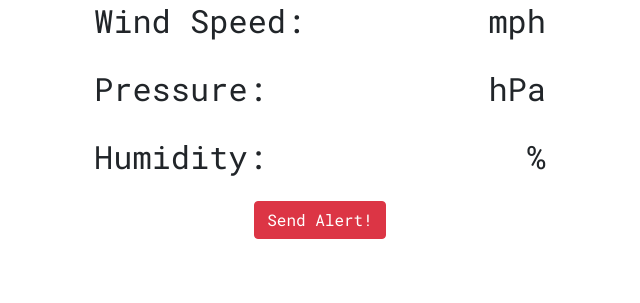
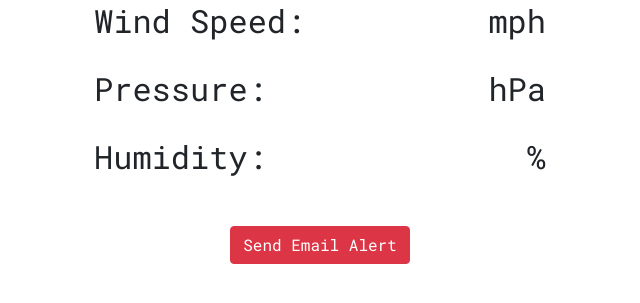
Before and after one commit to batiyeh/weather-station, a Django app: page /currentweather in a window 1280 px wide. Shown: the part 337-640 px from the top of the page, without its empty margins (320-960 px from the left). Run offline with Django 3.2, Linux system fonts and the light colour scheme; data that the repository does not hold is empty; some libraries are stand-ins or nearby versions.

Commit message:
Code cleanup from merging

```diff
--- a/currentweather/static/css/styles.css
+++ b/currentweather/static/css/styles.css
@@ -16,6 +16,10 @@ nav {
 
 nav a {
     color: #F3F3F3 !important;
+}
+
+#email-btn {
+    margin-top: 25px;
 }
 
 .current .container {
--- a/currentweather/static/js/scripts.js
+++ b/currentweather/static/js/scripts.js
@@ -5,12 +5,12 @@ $(document).ready(function(){
         return (/^(GET|HEAD|OPTIONS|TRACE)$/.test(method));
     }
 
-    $('#alert').click(function() {
+    $('#email-btn').click(function() {
         var email = "tmalarkey14@gmail.com";
         var csrftoken = Cookies.get('csrftoken');
-        alert('Alert! Bad Weather!')
         $.ajaxSetup({
             beforeSend: function (xhr, settings) {
+                // Check if the HTTP method requires a csrf token before adding the header
                 if (!csrfSafeMethod(settings.type) && !this.crossDomain) {
                     xhr.setRequestHeader("X-CSRFToken", csrftoken);
                 }
--- a/currentweather/templates/currentWeather.html
+++ b/currentweather/templates/currentWeather.html
@@ -30,7 +30,7 @@
                 </div>
             </div>
             <div class="text-center">
-                <button id='alert' type="button" class="btn btn-danger">Send Alert!</button>
+                <button id='email-btn' type="button" class="btn btn-danger">Send Email Alert</button>
             </div>
         </div>
     </div>
--- a/currentweather/urls.py
+++ b/currentweather/urls.py
@@ -7,5 +7,4 @@ urlpatterns = [
     path('htmlTemplate', views.htmlTemplate, name='htmlTemplate'),
     path('currentweather', views.getCurrentWeatherJson, name='currentWeather'),
     path('testAlert', views.testAlert, name='testAlert'),
-
 ]
--- a/currentweather/views.py
+++ b/currentweather/views.py
@@ -55,8 +55,9 @@ def getCurrentWeatherJson(request):
 
     return render(request, "templates/currentweather.html", context)
 
+# Sends a test email to Trevor's email
 def testAlert(request):
-    response = {'attribute1': 'TestData', 'attribute2': 'MoreTestData'}
+    response = {'success': 'email sent'}
     send_mail(
         'Weather Alert!',
         'The Weather is BAD!',
@@ -64,4 +65,4 @@ def testAlert(request):
         ['tmalarkey14@gmail.com'],
         fail_silently=False,
     )
-    return HttpResponse(json.dumps(response), content_type='application/json')
+    return HttpResponse(json.dumps(response), content_type='application/json', status=200)
--- a/weatherstation/settings.py
+++ b/weatherstation/settings.py
@@ -39,7 +39,6 @@ INSTALLED_APPS = [
     'django.contrib.sessions',
     'django.contrib.messages',
     'django.contrib.staticfiles',
-    'dj_twilio_sms',
 ]
 
 SENDSMS_BACKEND = 'myapp.mysmsbackend.SmsBackend'
--- a/weatherstation/views.py
+++ b/weatherstation/views.py
@@ -2,4 +2,4 @@ from django.http import HttpResponse
 from django.shortcuts import render
 
 def index(request):
-    return HttpResponse("Hello, world. Testing a commit to my branch")
+    return HttpResponse("Hello, world. This is the index page.")
```
